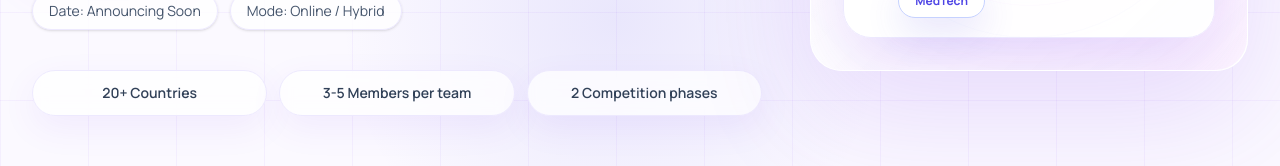
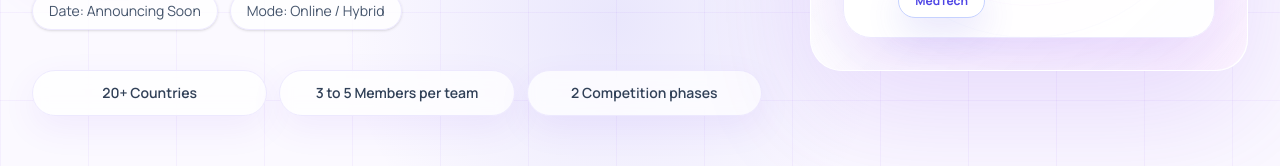
Before and after one commit to medinnovate2026-Competition/medinnovate, a React (Vite) app: page / in a window 1280 px wide. Shown: the part 604-770 px from the top of the page. Built offline with nearby package versions, Linux system fonts and the light colour scheme; no server answers.

Commit message:
Update team size wording across app

```diff
--- a/src/components/Registration.jsx
+++ b/src/components/Registration.jsx
@@ -133,7 +133,7 @@ function RegistrationSummary() {
             >
               <CountUpNumber value={3} prefix="$" className="rounded-full bg-fuchsia-50 px-2.5 py-1.5 text-[#EC4899] sm:px-4 sm:py-2" />
               <span className="text-slate-400">x</span>
-              <span className="rounded-full bg-violet-50 px-2.5 py-1.5 text-[#7C3AED] sm:px-4 sm:py-2">3-5 members</span>
+              <span className="rounded-full bg-violet-50 px-2.5 py-1.5 text-[#7C3AED] sm:px-4 sm:py-2">3 to 5 members</span>
               <span className="text-slate-400">=</span>
               <CountUpNumber value={15} prefix="USD " className="rounded-full bg-gradient-to-r from-[#7C3AED] to-[#EC4899] px-2.5 py-1.5 text-white sm:px-4 sm:py-2" />
             </motion.div>
@@ -321,7 +321,7 @@ function RegistrationForm() {
     }
 
     if (!teammatesComplete) {
-      setSubmitError(`Teams must have ${MIN_TEAM_SIZE}-${MAX_TEAM_SIZE} members total. Complete optional teammate cards or leave them blank.`);
+      setSubmitError(`Teams must have ${MIN_TEAM_SIZE} to ${MAX_TEAM_SIZE} members total. Complete optional teammate cards or leave them blank.`);
       return;
     }
 
@@ -477,7 +477,7 @@ function RegistrationForm() {
                 <div className="flex flex-wrap items-end justify-between gap-4">
                   <div>
                     <h2 className="text-3xl font-black text-[#111827]">Team Members</h2>
-                    <p className="mt-2 text-slate-500">Teams need {MIN_TEAM_SIZE}-{MAX_TEAM_SIZE} members total. Leader already counted; add at least {REQUIRED_TEAMMATES} teammates.</p>
+                    <p className="mt-2 text-slate-500">Teams need {MIN_TEAM_SIZE} to {MAX_TEAM_SIZE} members total. Leader already counted; add at least {REQUIRED_TEAMMATES} teammates.</p>
                   </div>
                   <div className="rounded-full bg-violet-50 px-4 py-2 text-sm font-black text-[#7C3AED]">{totalTeamSize}/{MAX_TEAM_SIZE} members</div>
                 </div>
--- a/src/data/homepageContent.js
+++ b/src/data/homepageContent.js
@@ -5,7 +5,7 @@ export const defaultHomepageContent = {
   about_text: "Medinnovate is an international healthcare innovation hackathon that brings together students and young professionals from diverse disciplines, medicine, public health, engineering, design, and social sciences, to collaboratively develop feasible, scalable, and impactful solutions to real-world healthcare challenges.",
   stats_json: [
     { value: "20+", label: "Countries" },
-    { value: "3-5", label: "Members per team" },
+    { value: "3 to 5", label: "Members per team" },
     { value: "2", label: "Competition phases" },
   ],
   timeline_json: [
@@ -16,7 +16,7 @@ export const defaultHomepageContent = {
     { title: "Grand Finale", detail: "Present your final solution in India. Hybrid format with online participation available." },
   ],
   why_participate_json: [
-    { title: "Team of 3-5 is mandatory", detail: "Every submission must come from a team of at least three and at most five members." },
+    { title: "Team of 3 to 5 is mandatory", detail: "Every submission must come from a team of at least three and at most five members." },
     { title: "All members should be undergraduate students", detail: "Each participant in the team must be an undergraduate student." },
     { title: "Theme: Public Health", detail: "Ideas should address a meaningful public health challenge." },
     { title: "Original and feasible idea", detail: "The solution must be your own concept and practical enough to be implemented." },
```
Also changed, not shown: 1 other file (tests, documents, lock files or other folders).
